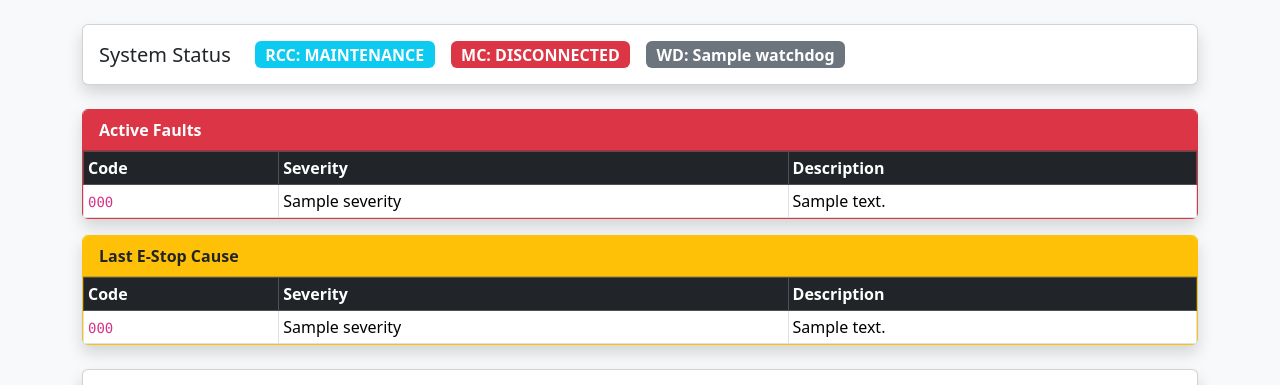
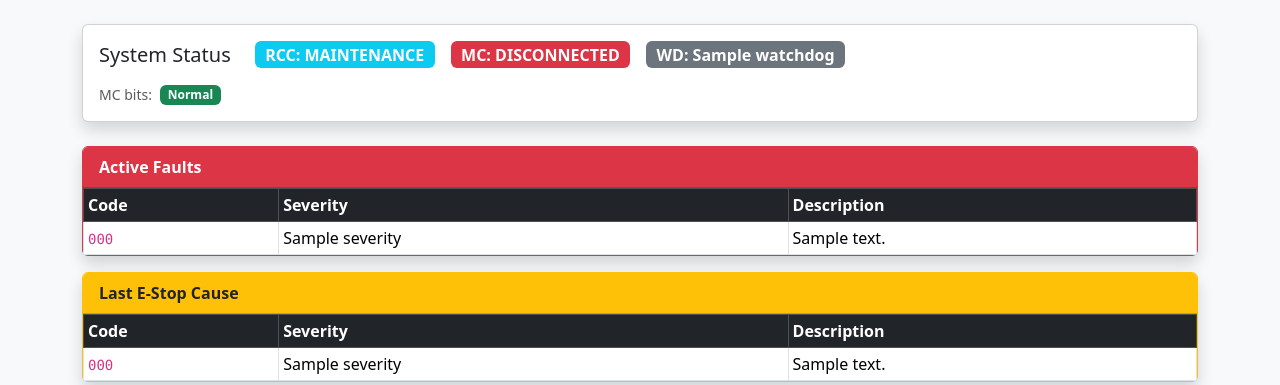
Before and after one commit to Terrier-Ride-Engineering-Club/ride-control-computer, a Python web app: template src/ride_control_computer/webserver/templates/two.html in a window 1280 px wide. Shown: the part 56-441 px from the top of the page. Run offline with Jinja, Linux system fonts and the light colour scheme; the template is opened without the code that fills it: most values are stand-ins (such as "Sample title", 1, 10 or a date in 2020).

Commit message:
add mc status

```diff
--- a/src/ride_control_computer/main.py
+++ b/src/ride_control_computer/main.py
@@ -104,6 +104,7 @@ def main():
             "m2_top":    mc.isAtTopLimit(2),
             "m2_bottom": mc.isAtBottomLimit(2),
         },
+        getMCStatusString=mc.getControllerStatus,
         )
 
     rideControlComputer = RCC(mc, cp, tc, wc, watchdogPort=WATCHDOG_PORT)
--- a/src/ride_control_computer/webserver/WebserverController.py
+++ b/src/ride_control_computer/webserver/WebserverController.py
@@ -19,6 +19,7 @@ class WebserverController(ABC):
                  getTemperatures: Callable[[], tuple[float, float]],
                  isTelemetryStale: Callable[[], bool] = lambda: True,
                  getLimitSwitches: Callable[[], dict] = lambda: {"m1_top": False, "m1_bottom": False, "m2_top": False, "m2_bottom": False},
+                 getMCStatusString: Callable[[], str] = lambda: "Unknown",
                  ):
         self.app = Flask(__name__)
         self.getSpeed = getSpeeds
@@ -32,6 +33,7 @@ class WebserverController(ABC):
         self.getVoltage = getVoltage
         self.getTemperatures = getTemperatures
         self.getLimitSwitches = getLimitSwitches
+        self.getMCStatusString = getMCStatusString
         self.rcc = None
         self._panel = None
 
--- a/src/ride_control_computer/webserver/templates/two.html
+++ b/src/ride_control_computer/webserver/templates/two.html
@@ -14,6 +14,17 @@
         <span id="mc-badge"  class="badge bg-{{ 'success' if mc_connected else 'danger' }} fs-6">MC: {{ 'CONNECTED' if mc_connected else 'DISCONNECTED' }}</span>
         {% set wd_color = {'OK': 'success', 'TIMEOUT': 'danger', 'PLC_ERROR': 'warning', 'DISABLED': 'secondary'} %}
         <span id="wd-badge" class="badge bg-{{ wd_color.get(watchdog, 'secondary') }} fs-6">WD: {{ watchdog }}</span>
+    </div>
+    <div class="card-body pt-0 d-flex gap-2 flex-wrap align-items-center" id="mc-status-row">
+        <small class="text-muted">MC bits:</small>
+        {% if mc_status_string == 'Normal' %}
+            <span class="badge bg-success">Normal</span>
+        {% else %}
+            {% for bit in mc_status_string.split(', ') %}
+                {% set is_warning = 'Warning' in bit %}
+                <span class="badge bg-{{ 'warning text-dark' if is_warning else 'danger' }}">{{ bit }}</span>
+            {% endfor %}
+        {% endif %}
     </div>
 </div>
 
@@ -197,6 +208,15 @@ setInterval(async () => {
     setLimitBadge("m2_top_limit",    lim.m2_top);
     setLimitBadge("m2_bottom_limit", lim.m2_bottom);
 
+    const mcStatusRow = document.getElementById("mc-status-row");
+    const mcStr = data.mc_status_string || "Unknown";
+    const bits = mcStr === "Normal" ? ["Normal"] : mcStr.split(", ");
+    mcStatusRow.innerHTML = '<small class="text-muted">MC bits:</small> ' + bits.map(bit => {
+        const isWarning = bit.includes("Warning");
+        const cls = bit === "Normal" ? "bg-success" : isWarning ? "bg-warning text-dark" : "bg-danger";
+        return `<span class="badge ${cls}">${bit}</span>`;
+    }).join(" ");
+
     function renderFaultTable(bodyId, cardId, faults, emptyMsg, activeHeaderClass, inactiveHeaderClass, activeBorderClass) {
         const tbody = document.getElementById(bodyId);
         const card  = document.getElementById(cardId);
```
Also changed, not shown: src/ride_control_computer/webserver/MockWebserverController.py (+6 -2 lines).
